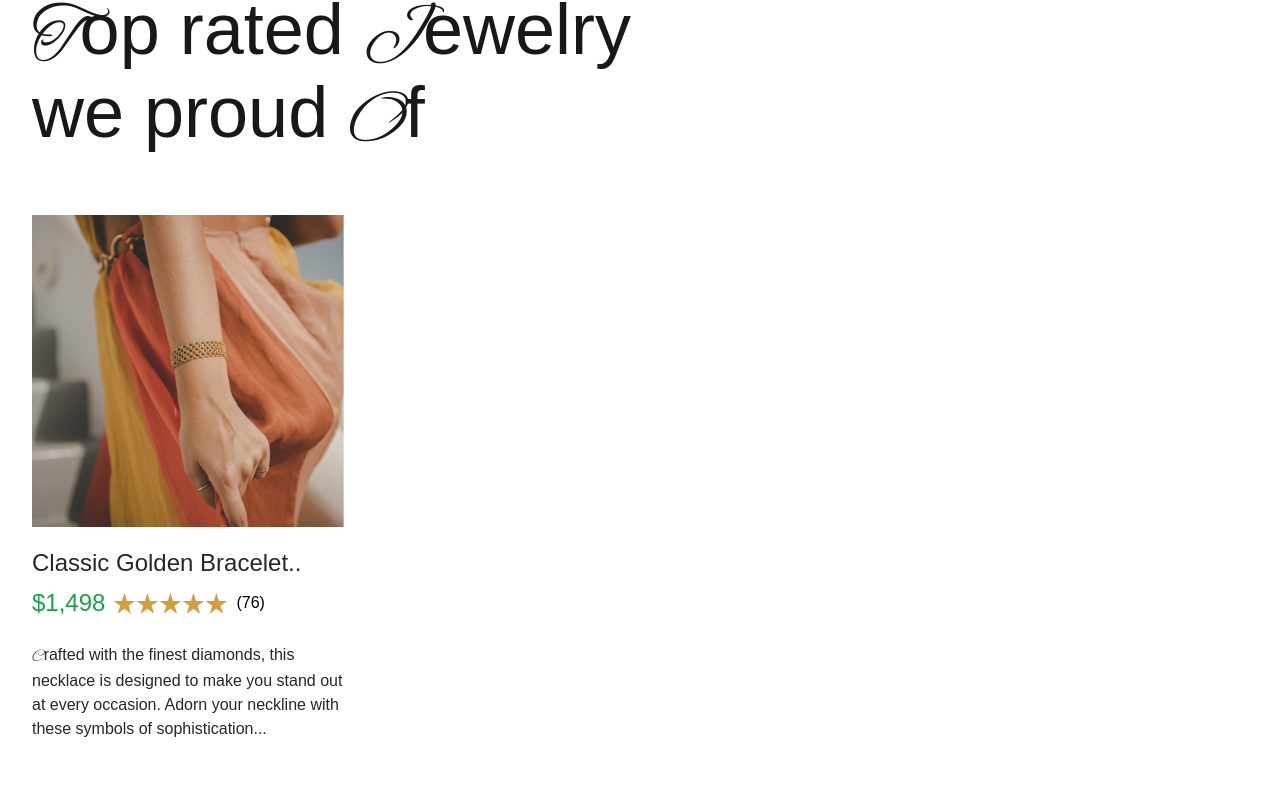
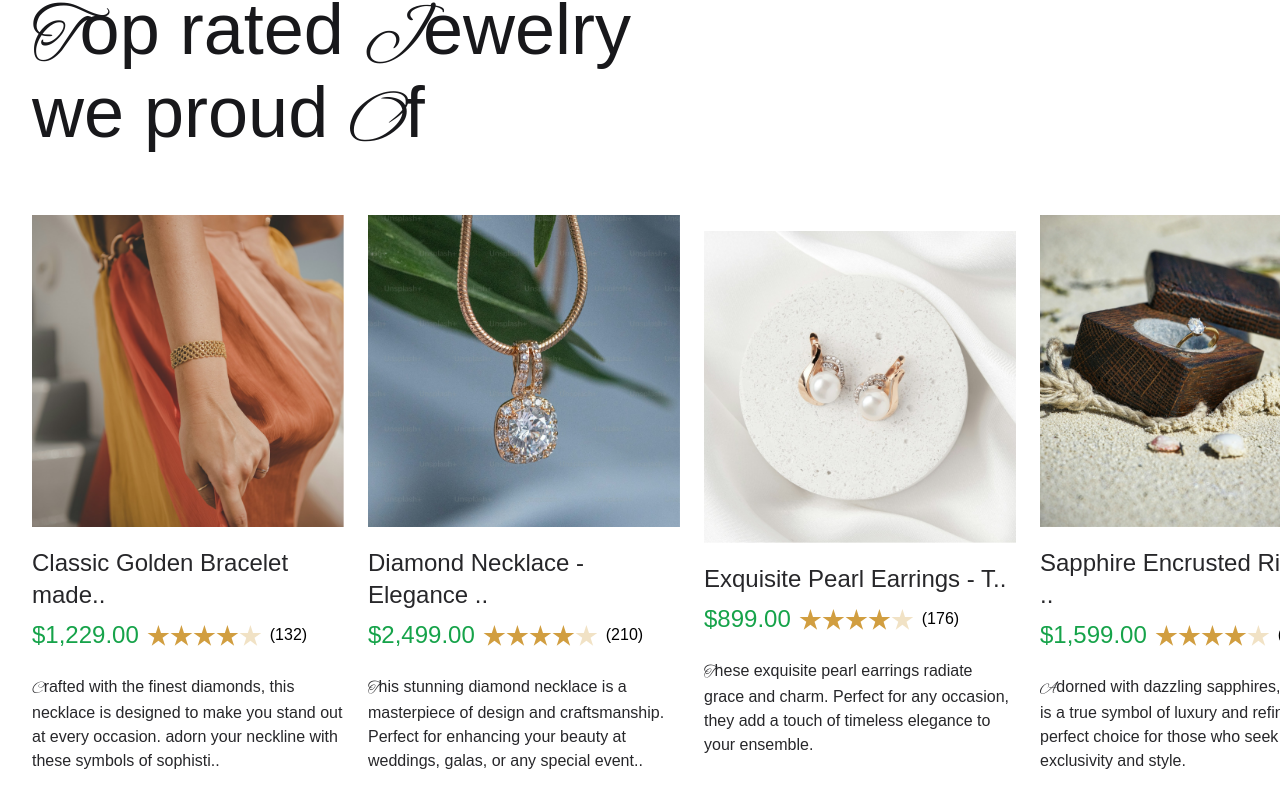
Before and after one commit to HumptyDumpy01/viajewels-app-enhanced, an Angular app: page / in a window 1280 px wide. Shown: the part 3985-4792 px from the top of the page. Built offline with nearby package versions, Linux system fonts and the light colour scheme; a web font is replaced by a local one.

Commit message:
finished with the top rated jewelry cards section

```diff
--- a/src/app/UI/cards/item-card/item-card.component.html
+++ b/src/app/UI/cards/item-card/item-card.component.html
@@ -3,8 +3,8 @@
   <a [routerLink]="href()" class="flex flex-col justify-center gap-5">
 
     <div class="overflow-hidden relative">
-      <img alt="Classic Gold Bracelet" class="w-[312px] h-[312px] object-cover"
-           src="jewelry\classic-gold-bracelet\classic-gold-bracelet-1.png">
+      <img [alt]="imgData().alt" [attr.src]="imgData().src"
+           class="w-[312px] h-[312px] object-cover">
       <span class="opacity-0 pointer-events-none group-hover:opacity-100 group-hover:pointer-events-auto
       transition-all duration-300">
         <div class="absolute top-0 left-0 h-full w-full bg-zinc-800 opacity-75 flex items-center justify-center">
@@ -19,22 +19,16 @@
       </span>
     </div>
     <div>
-      <h2 class="text-zinc-800 text-2xl mb-2">Classic Golden Bracelet..</h2>
+      <h2 class="text-zinc-800 text-2xl mb-2">{{ itemDetails().heading | trimText: 28 }}</h2>
       <div class="flex items-center gap-2 mb-6">
-        <span class="text-green-600 text-2xl">$1,498</span>
+        <span class="text-green-600 text-2xl">{{ itemDetails().price | currency }}</span>
         <div class="flex items-center">
-          <app-star-icon dimensions="sm" />
-          <app-star-icon dimensions="sm" />
-          <app-star-icon dimensions="sm" />
-          <app-star-icon dimensions="sm" />
-          <app-star-icon dimensions="sm" />
+          <app-star-icon *ngFor="let star of getRatingArray" [mode]="star" dimensions="sm" />
         </div>
-        <span class="">(76)</span>
+        <span class="">({{ itemDetails().reviewCount | number }})</span>
       </div>
       <app-paragraph>
-        <span class="font-alexBrush">C</span>rafted with the finest diamonds, this necklace is designed to make you
-        stand out at every occasion. Adorn your
-        neckline with these symbols of sophistication...
+        <span class="font-alexBrush">{{ firstLetterOfText }}</span>{{ restOfText | trimText: 150 }}
       </app-paragraph>
     </div>
   </a>
--- a/src/app/UI/cards/item-card/item-card.component.ts
+++ b/src/app/UI/cards/item-card/item-card.component.ts
@@ -6,7 +6,8 @@ import { StarIconComponent } from '../../icons/star-icon/star-icon.component';
 import { ParagraphComponent } from '../../../typography/paragraph/paragraph.component';
 import { RouterLink } from '@angular/router';
 import { ImgDataType } from '../collection-card/collection-card.component';
-import { formatCurrency } from '@angular/common';
+import { CurrencyPipe, DecimalPipe, NgForOf } from '@angular/common';
+import { TrimTextPipe } from '../../../trim-text.pipe';
 
 @Component({
   selector: 'app-item-card',
@@ -14,7 +15,11 @@ import { formatCurrency } from '@angular/common';
     LimitedAdditionCircleComponent,
     StarIconComponent,
     ParagraphComponent,
-    RouterLink
+    RouterLink,
+    CurrencyPipe,
+    NgForOf,
+    TrimTextPipe,
+    DecimalPipe
   ],
   standalone: true,
   templateUrl: './item-card.component.html',
@@ -25,8 +30,21 @@ export class ItemCardComponent {
   imgData = input.required<ImgDataType>();
   itemDetails = input.required<ItemDetailsType>();
 
-  get getFormattedPrice() {
-    return formatCurrency(this.itemDetails().price, 'en-US', '$');
+  get getRatingArray() {
+    const filledStars = Math.floor(this.itemDetails().rating);
+    const emptyStars = 5 - filledStars;
+    return [
+      ...Array(filledStars).fill('filled'),
+      ...Array(emptyStars).fill('empty')
+    ];
+  }
+
+  get firstLetterOfText() {
+    return this.itemDetails().description[0];
+  }
+
+  get restOfText() {
+    return this.itemDetails().description.slice(1);
   }
 }
 
--- a/src/app/layout/cards-carousel/cards-carousel.component.html
+++ b/src/app/layout/cards-carousel/cards-carousel.component.html
@@ -1,43 +1,73 @@
-<div class="flex items-center gap-6 px-8 overflow-x-auto pt-3">
+<div class="flex items-center gap-6 px-8 overflow-x-auto pt-3 scrollbar-hidden">
+  <app-item-card
+    [imgData]="{src: './jewelry/classic-gold-bracelet/classic-gold-bracelet-1.png', alt: 'Classic Gold Bracelet'}"
+    [itemDetails]="{
+    heading: 'Classic Golden Bracelet made of perfect stone',
+    price: 1229,
+    rating: 4.44,
+    reviewCount: 132,
+    description: 'Crafted with the finest diamonds, this necklace is designed to make you stand out at every occasion. adorn your neckline with these symbols of sophistication.'
+    }"
+    href="/jewelry/1"
+  />
+  <app-item-card
+    [imgData]="{src: './jewelry/diamond-necklace/diamond-necklace-1.png', alt: 'Diamond Necklace'}"
+    [itemDetails]="{
+    heading: 'Diamond Necklace - Elegance and Brilliance Combined',
+    price: 2499,
+    rating: 4.8,
+    reviewCount: 210,
+    description: 'This stunning diamond necklace is a masterpiece of design and craftsmanship. Perfect for enhancing your beauty at weddings, galas, or any special event.',
+    }"
+    href="/jewelry/diamond-necklace"
+  />
 
-  <figure class="group hover:-translate-y-1.5 transition-all
-    duration-300 hover:animate-pulse hover:border-b hover:border-b-zinc-900 pb-4">
-    <a class="flex flex-col justify-center gap-5 w-[312px] " routerLink="#">
-      <div class="overflow-hidden relative">
-        <img alt="Classic Gold Bracelet" class="w-[312px] h-[312px] object-cover"
-             src="jewelry\classic-gold-bracelet\classic-gold-bracelet-1.png">
-        <span class="opacity-0 pointer-events-none group-hover:opacity-100 group-hover:pointer-events-auto
-      transition-all duration-300">
-          <div class="absolute top-0 left-0 h-full w-full bg-zinc-800 opacity-75 flex items-center justify-center">
-            <span class="text-white text-4xl"><span class="font-alexBrush">E</span>xlore</span>
-          </div>
-          <div class="absolute -top-12 -right-20">
-            <app-limited-addition-circle fillColor="white" />
-          </div>
-          <div class="absolute -bottom-12 -left-20">
-            <app-limited-addition-circle fillColor="white" />
-          </div>
-        </span>
-      </div>
-      <div>
-        <h2 class="text-zinc-800 text-2xl mb-2">Classic Golden Bracelet..</h2>
-        <div class="flex items-center gap-2 mb-6">
-          <span class="text-green-600 text-2xl">$1,498</span>
-          <div class="flex items-center">
-            <app-star-icon dimensions="sm" />
-            <app-star-icon dimensions="sm" />
-            <app-star-icon dimensions="sm" />
-            <app-star-icon dimensions="sm" />
-            <app-star-icon dimensions="sm" />
-          </div>
-          <span class="">(76)</span>
-        </div>
-        <app-paragraph>
-          <span class="font-alexBrush">C</span>rafted with the finest diamonds, this necklace is designed to make you
-          stand out at every occasion. Adorn your
-          neckline with these symbols of sophistication...
-        </app-paragraph>
-      </div>
-    </a>
-  </figure>
+  <app-item-card
+    [imgData]="{src: './jewelry/exquisite-pearl-earrings/exquisite-pearl-earrings-1.png', alt: 'Exquisite Pearl Earrings'}"
+    [itemDetails]="{
+    heading: 'Exquisite Pearl Earrings - Timeless Sophistication',
+    price: 899,
+    rating: 4.7,
+    reviewCount: 176,
+    description: 'These exquisite pearl earrings radiate grace and charm. Perfect for any occasion, they add a touch of timeless elegance to your ensemble.',
+    }"
+    href="/jewelry/exquisite-pearl-earrings"
+  />
+
+  <app-item-card
+    [imgData]="{src: './jewelry/sapphire-encrusted-ring/sapphire-encrusted-ring-1.png', alt: 'Sapphire Encrusted Ring'}"
+    [itemDetails]="{
+    heading: 'Sapphire Encrusted Ring - A Royal Statement',
+    price: 1599,
+    rating: 4.9,
+    reviewCount: 98,
+    description: 'Adorned with dazzling sapphires, this ring is a true symbol of luxury and refinement. A perfect choice for those who seek exclusivity and style.',
+    }"
+    href="/jewelry/sapphire-encrusted-ring"
+  />
+
+  <app-item-card
+    [imgData]="{src: './jewelry/spellbinding-ring/spellbinding-ring-1.png', alt: 'Spellbinding Ring'}"
+    [itemDetails]="{
+    heading: 'Spellbinding Ring - Captivate and Mesmerize',
+    price: 1349,
+    rating: 4.6,
+    reviewCount: 143,
+    description: 'A unique design that exudes magic and allure. The spellbinding ring is perfect for making a memorable statement.',
+    }"
+    href="/jewelry/spellbinding-ring"
+  />
+
+  <app-item-card
+    [imgData]="{src: './jewelry/wedding-ring/wedding-ring-1.png', alt: 'Wedding Ring'}"
+    [itemDetails]="{
+    heading: 'Wedding Ring - The Perfect Symbol of Love',
+    price: 1899,
+    rating: 4.9,
+    reviewCount: 254,
+    description: 'Celebrate your special day with this elegantly crafted wedding ring. A timeless symbol of your love and commitment.',
+    }"
+    href="/jewelry/wedding-ring"
+  />
+
 </div>
--- /dev/null
+++ b/src/app/trim-text.pipe.ts
@@ -0,0 +1,19 @@
+import { Pipe, PipeTransform } from '@angular/core';
+
+@Pipe({
+  standalone: true,
+  name: 'trimText'
+})
+export class TrimTextPipe implements PipeTransform {
+
+  transform(value: string, maxLength: number): string {
+    if (!value) {
+      return ``;
+    }
+    if (value.length <= maxLength) {
+      return value;
+    }
+    return value.substring(0, maxLength) + `..`;
+  }
+
+}
--- a/src/styles.css
+++ b/src/styles.css
@@ -17,7 +17,7 @@
 @layer utilities {
   .scrollbar-thin {
     scrollbar-width: thin;
-    scrollbar-color: #a6a6a6 #9a9a9a;
+    scrollbar-color: #cecece #9a9a9a;
   }
 
   .scrollbar-thin::-webkit-scrollbar {
@@ -33,4 +33,8 @@
   .scrollbar-thin::-webkit-scrollbar-track {
     background-color: #a6a6a6;
   }
+
+  .scrollbar-hidden {
+    scrollbar-width: none;
+  }
 }
--- a/src/utils/funcs/transformCurrencyVal.ts
+++ /dev/null
@@ -1,15 +0,0 @@
-export function transformCurrencyVal(value: number, currency: CurrencyType): string {
-  // use usd as default currency
-  if (!currency) {
-    currency = 'usd';
-  }
-  // use built-in methods to format the currency
-  return new Intl.NumberFormat('en-US', {
-    style: 'currency',
-    currency: currency,
-    minimumFractionDigits: 0,
-    maximumFractionDigits: 0
-  }).format(value);
-}
-
-type CurrencyType = 'usd' | 'eur' | 'gbp';
```
